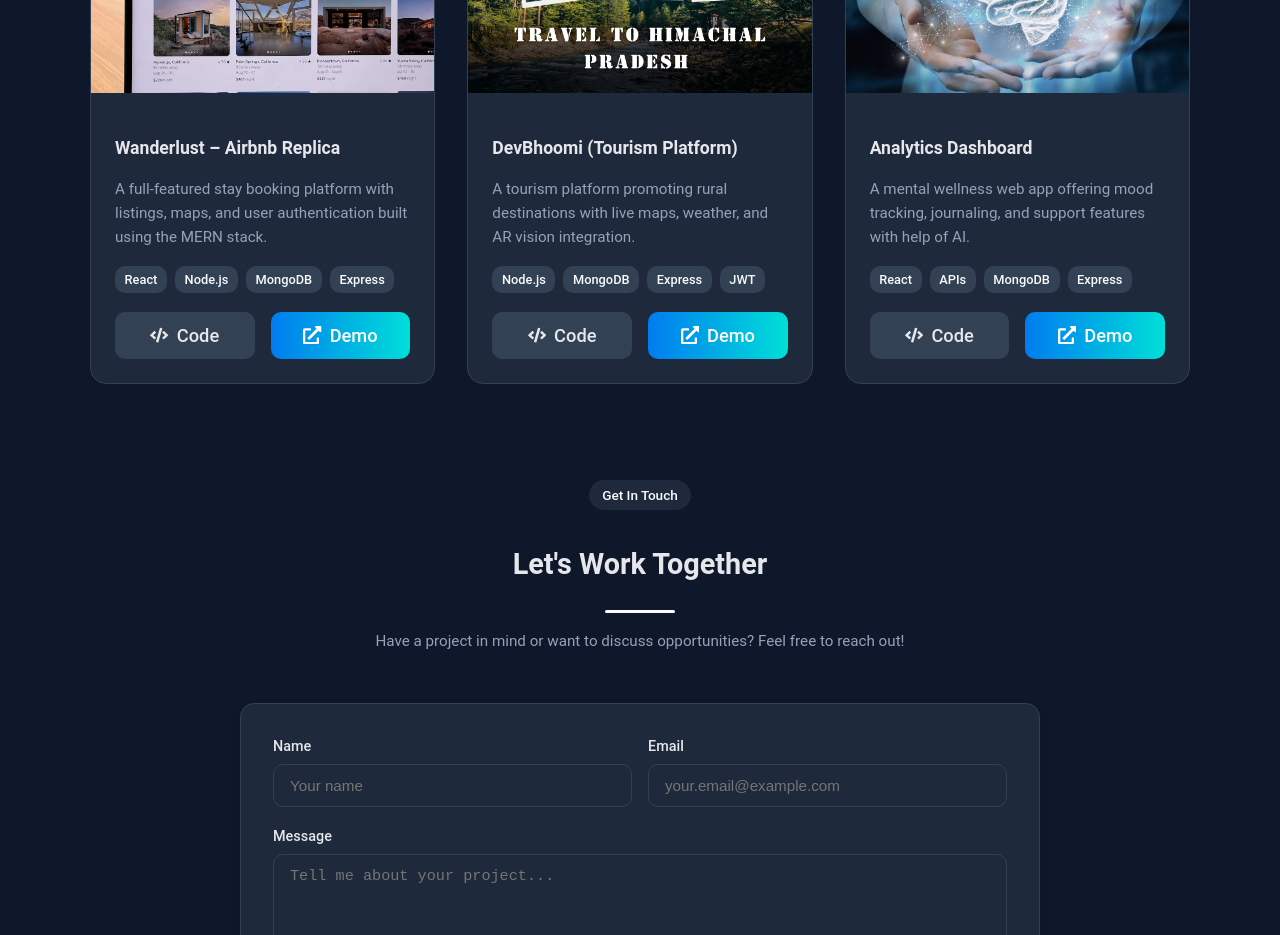
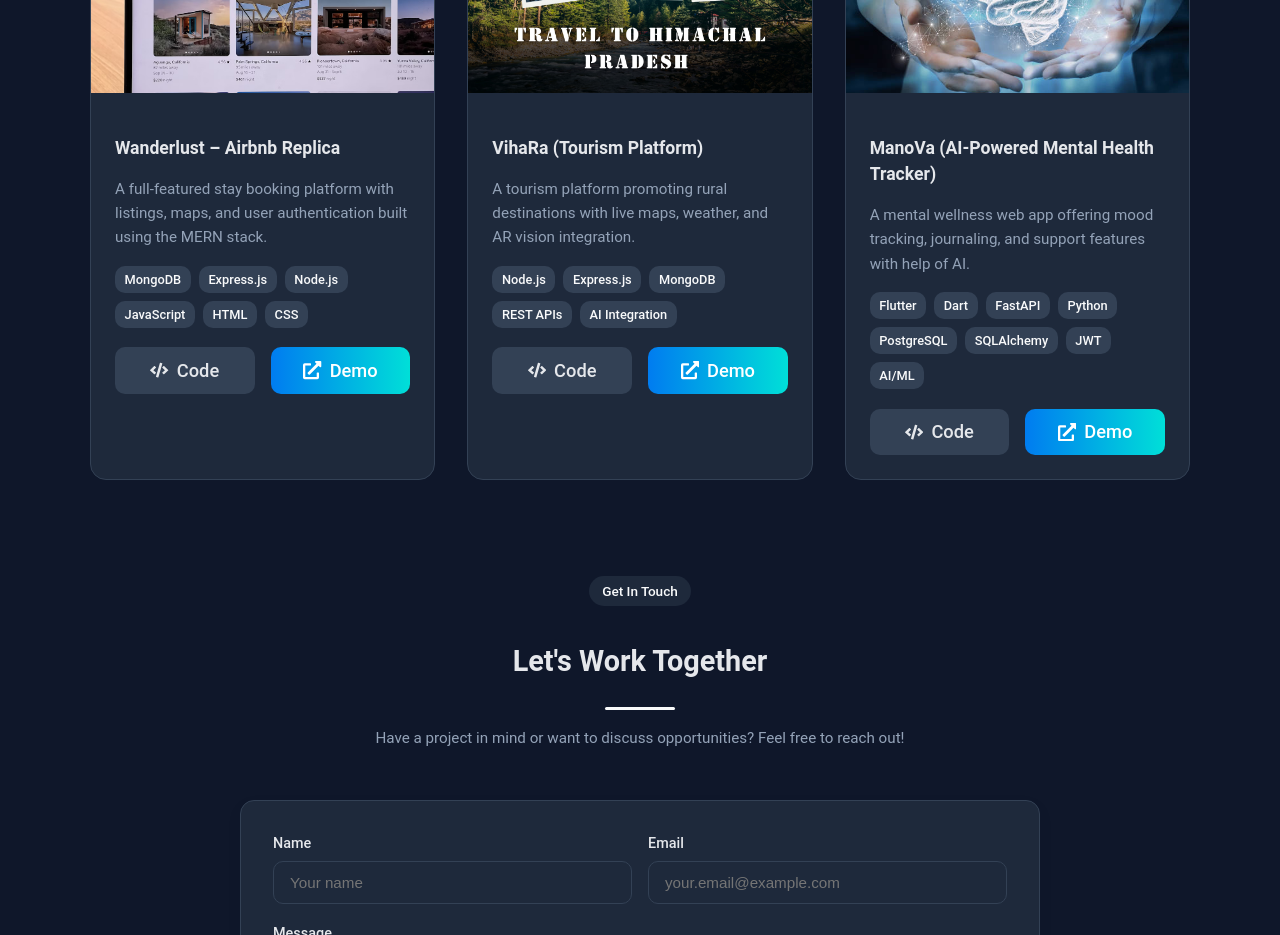
Before and after one commit to PrateekSharma-04/MY-Portfolio, a React (Vite) app: page / in a window 1280 px wide. Shown: the part 2880-3815 px from the top of the page. Built offline with nearby package versions, Linux system fonts and the light colour scheme.

Commit message:
Update Projects data

```diff
--- a/src/components/Projects/data.js
+++ b/src/components/Projects/data.js
@@ -7,24 +7,26 @@ export const projects = [
     title: "Wanderlust – Airbnb Replica",
     description:
       "A full-featured stay booking platform with listings, maps, and user authentication built using the MERN stack.",
-    tech: ["React", "Node.js", "MongoDB", "Express"],
+    tech: ["MongoDB", "Express.js", "Node.js", "JavaScript", "HTML", "CSS"],
     image: project1,
     code: "https://github.com/PrateekSharma-04/wanderlust-website",
     demo: "https://wanderlust-website-x2x4.onrender.com/",
   },
   {
-    title: "DevBhoomi (Tourism Platform)",
+    title: "VihaRa (Tourism Platform)",
     description:
       "A tourism platform promoting rural destinations with live maps, weather, and AR vision integration.",
-    tech: ["Node.js", "MongoDB", "Express", "JWT"],
+    tech: [ "Node.js", "Express.js", "MongoDB", "REST APIs", "AI Integration"],
     image: project2,
-    demo: "https://www.figma.com/make/0dPxpDQnVcJGO5PMDqz8kr/Devbhoomi-app?node-id=0-1&t=rEjzD24PHAKWnFi8-1",
+    code:"https://github.com/PrateekSharma-04/VihaRa-Project",
+    demo: "https://viha-ra-project.vercel.app/",
   },
   {
-    title: "Analytics Dashboard",
+    title: "ManoVa (AI-Powered Mental Health Tracker)",
     description:
       "A mental wellness web app offering mood tracking, journaling, and support features with help of AI.",
-    tech: ["React", "APIs", "MongoDB", "Express"],
+    tech: ["Flutter", "Dart", "FastAPI", "Python", "PostgreSQL", "SQLAlchemy", "JWT", "AI/ML"],
     image: project3,
+    code: "https://github.com/PrateekSharma-04/Manova",
   },
 ];
```
